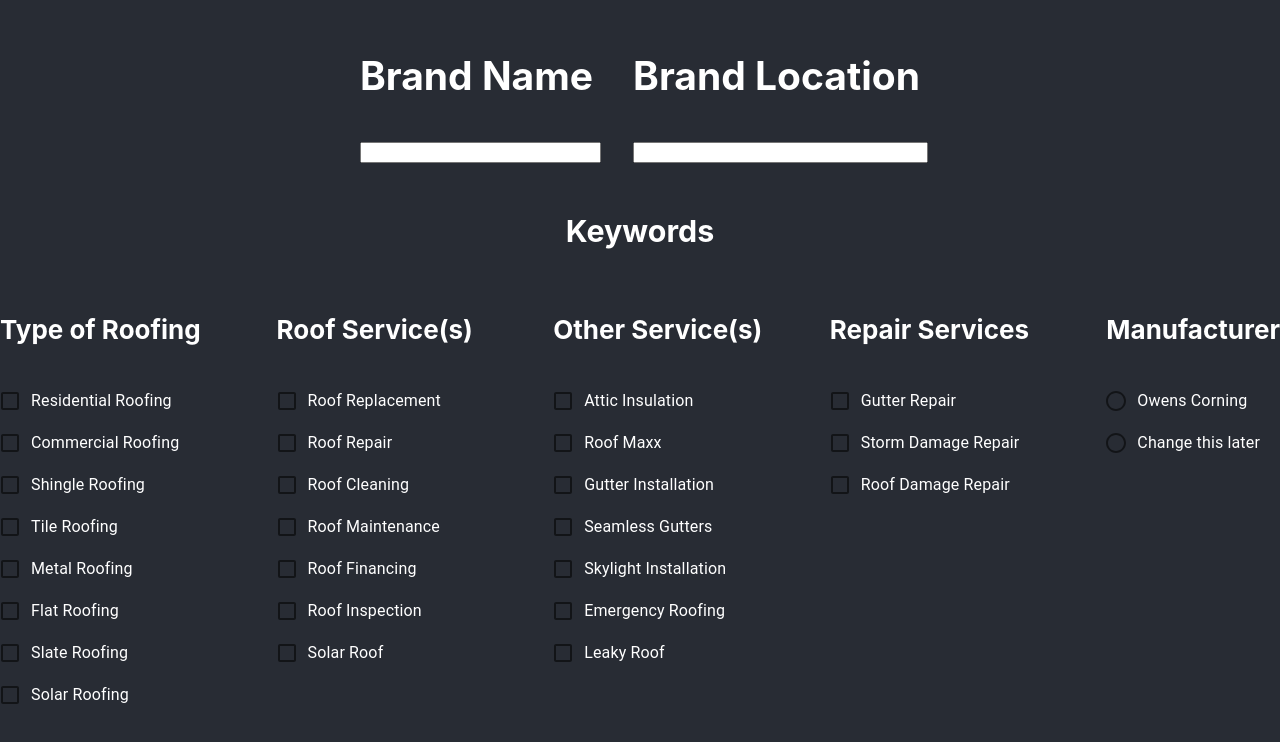
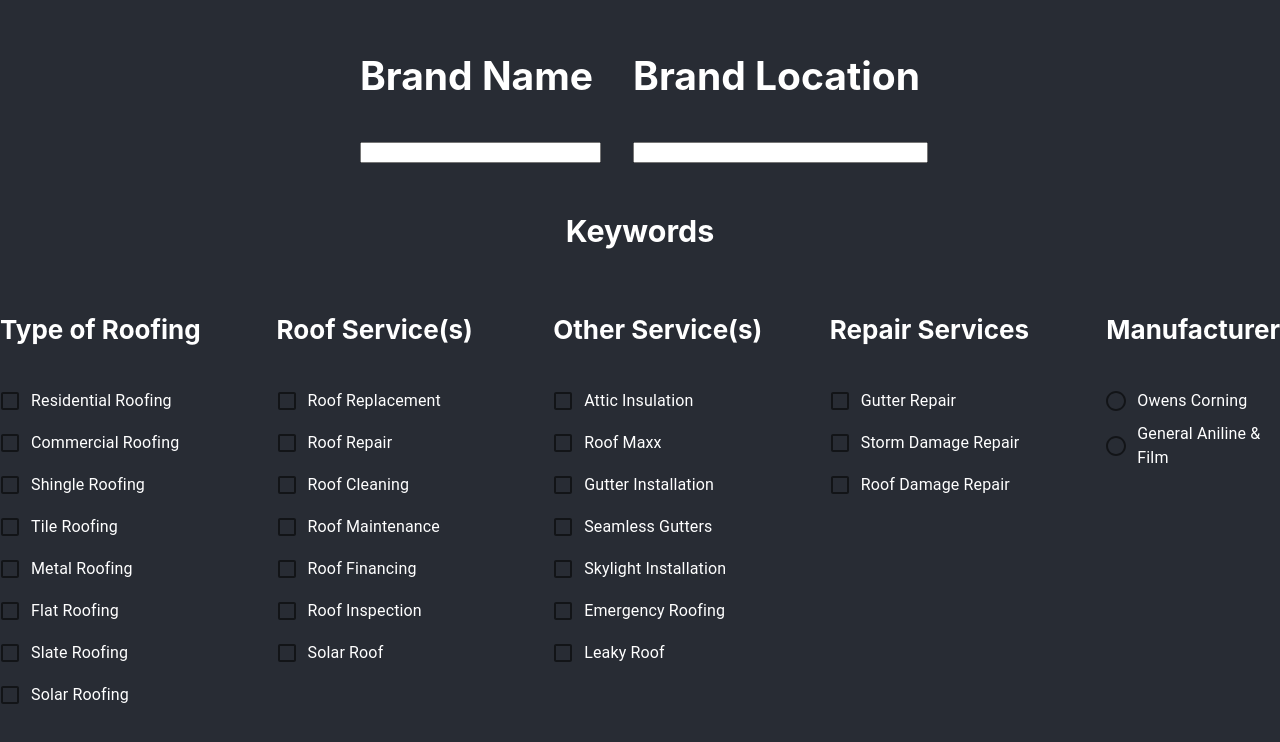
Before and after one commit to trevorwinger/content-autofy, a React (Create React App) app: page / in a window 1280 px wide. Shown: the top 742 px of the page. Built offline with nearby package versions, Linux system fonts and the light colour scheme.

Commit message:
added gh-page dependencies & GAF values

```diff
--- a/src/Components/radioButtonParent.js
+++ b/src/Components/radioButtonParent.js
@@ -21,7 +21,7 @@ const RadioButtonParent = ({choice, setChoice}) =>
             <h4>Manufacturer</h4>
             <RadioGroup aria-label="manufacturer" name="manufacturer" value={choice} onChange={handleChange}>
                 <FormControlLabel value="Owens Corning" control={<Radio/>} label="Owens Corning"></FormControlLabel>
-                <FormControlLabel value="Fill this later" control={<Radio/>} label="Change this later"></FormControlLabel>
+                <FormControlLabel value="General Aniline & Film" control={<Radio/>} label="General Aniline & Film"></FormControlLabel>
             </RadioGroup>
         </div>
     )
```
Also changed, not shown: package.json (+7 -1 lines), 1 other file (tests, documents, lock files or other folders).
